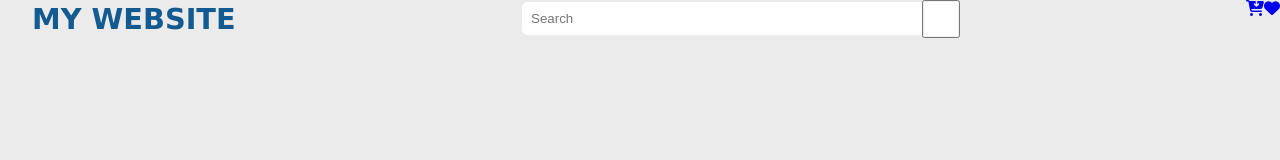
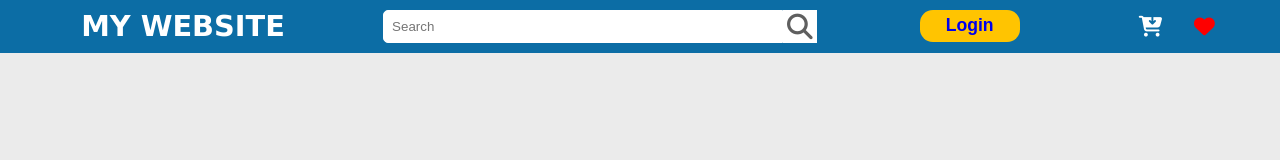
Before and after one commit to theVivek-kumar/Ecommerce-Major-project-neog, a plain HTML site: page log-out/log-out.html in a window 1280 px wide. Drawn offline with Linux system fonts and the light colour scheme.

Commit message:
fix navbar

```diff
--- a/log-out/log-out.html
+++ b/log-out/log-out.html
@@ -11,6 +11,7 @@
 <body>
 <nav class="navbar-head-container">
     <div class="navbar-md-head">
+
         <div class="navbar-head-logo">
             <h2>MY WEBSITE</h2>
         </div>
@@ -18,10 +19,16 @@
             <input type="text" placeholder="Search" class="input-text-navbar"> <button class="search-button"><i
                     class="fas fa-search"></i></button>
         </div>
+
+        <div class="navbar-login-btn">
+            <a href="/login/login.html">Login</a>
+
+        </div>
         <div class="navbar-icons">
             <a href="/my-cart/mycart.html"><i class="fas fa-cart-arrow-down"></i></a>
             <a href="/my-cart/wishlist/wishlist.html"><i class="fas fa-heart"></i></a>
         </div>
+
     </div>
 </nav>
     <!-- ------------------------------------------------------log-out----------------------------------------------------- -->
--- a/style.css
+++ b/style.css
@@ -311,3 +311,106 @@ body {
  .discount-chart h5 {
      color: blue;
  }
+ /*----------------------------------------------navbar---------------------------------*/
+ :root {
+     font-family: 'Segoe UI', Tahoma, Geneva, Verdana, sans-serif;
+     --font-color: #282a36;
+     --BACKGROUND-color: #f39494;
+     --PRIMERY-color: rgb(12, 109, 165);
+     --SECONDERY-color: rgb(255, 196, 1);
+     --FOOTER-color: #202020;
+     --icons-color: #fe0000;
+     --text-color: #ffffff;
+     --text-color-login-btn:#140330;
+
+ }
+
+ body {
+     background-color: #ebebeb;
+ }
+
+ :root {
+     font-family: 'Segoe UI', Tahoma, Geneva, Verdana, sans-serif;
+     color: rgb(32, 32, 32);
+ }
+
+ .navbar-md-head {
+     display: flex;
+     justify-content: space-around;
+     background-color: var(--PRIMERY-color);
+     width: auto;
+     flex-wrap: wrap;
+     height: auto;
+
+ }
+
+ .navbar-head-logo a {
+     text-decoration: none;
+     color: var(--text-color);
+ }
+
+ .navbar-icons {
+     display: flex;
+     justify-content: space-around;
+
+
+ }
+
+ .fa-search {
+     padding: 4px;
+     font-size: 1.6rem;
+     background-color: rgb(255, 255, 255);
+     color: rgb(95, 95, 95);
+ }
+
+ .navbar-head-logo {
+     color: var(--text-color);
+     display: flex;
+     align-items: center;
+ }
+
+ .navbar-login-btn {
+     background-color: var(--SECONDERY-color);
+     padding: .5rem;
+     color: #312546;
+     font-weight: 600;
+     font-size: 1.1rem;
+     margin: .3rem;
+     width: 8%;
+     height: 2rem;
+     display: flex;
+     align-items: center;
+     justify-content: center;
+     margin-top: .6rem;
+ }
+
+ .navbar-input-search {
+     align-items: center;
+     display: flex;
+ }
+
+ .input-text-navbar {
+     border: 1px solid var(--text-color);
+     padding: .5rem;
+     width: 25rem;
+     border-radius: 5px 0px 0px 5px;
+ }
+
+ .fa-cart-arrow-down {
+     margin: 1rem;
+     font-size: 1.3rem;
+     color: var(--text-color);
+ }
+
+ .fa-heart {
+     margin: 1rem;
+     font-size: 1.3rem;
+     color: var(--icons-color);
+ }
+
+ .search-button {
+     border: none;
+     border-radius: 5px;
+
+ }
+ /*-------------------------------------navbar-----------*/
```
Lines whose indentation alone changed are shown as unchanged.
